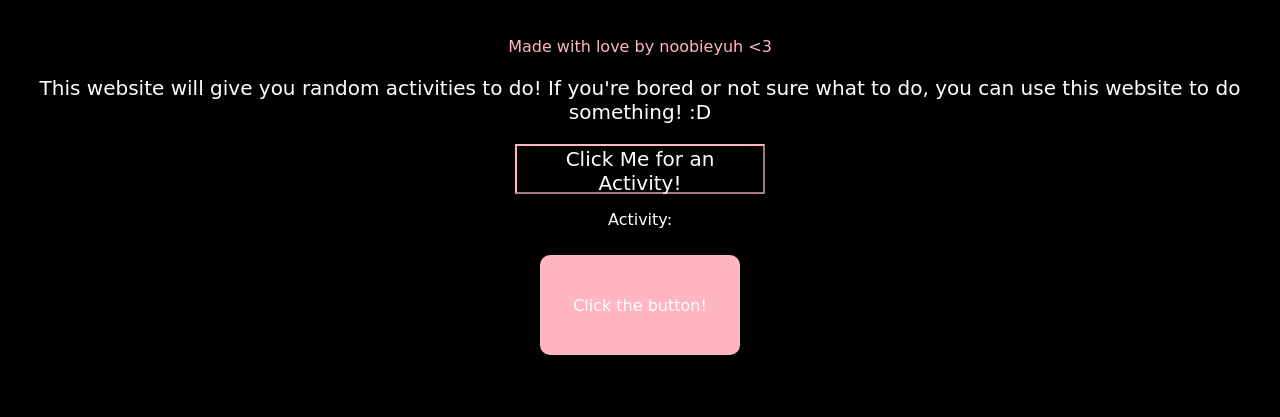
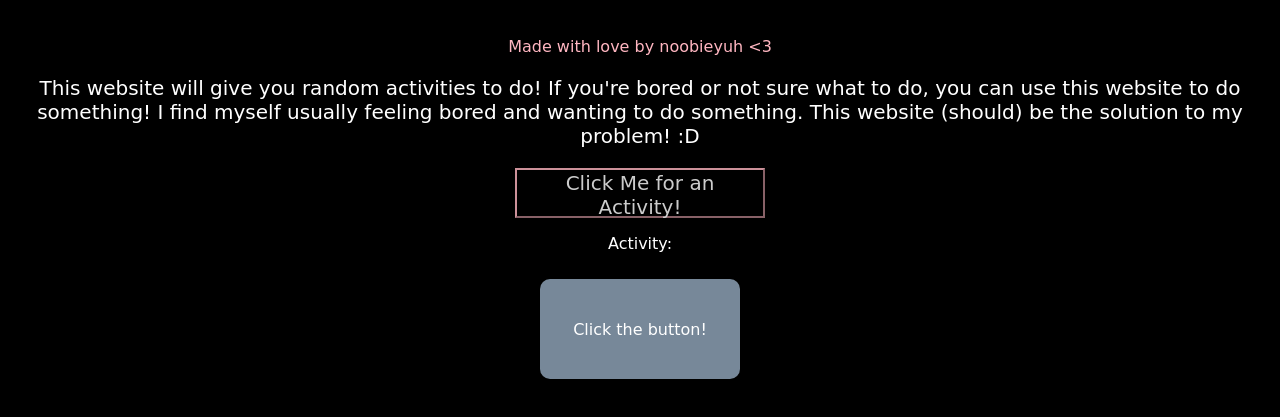
Before and after one commit to noobieyuh/activity-generator, a plain HTML site: page index.html in a window 1280 px wide. Shown: the part 113-530 px from the top of the page. Drawn offline with Linux system fonts and the light colour scheme; a web font is replaced by a local one.

Commit message:
more pushing

```diff
--- a/index.html
+++ b/index.html
@@ -13,7 +13,7 @@
 <body>
     <h1 class = "title-text">Activity Generator!</h1>
     <p class = "support-text">Made with love by noobieyuh <3</p>
-    <p class = "info-text">This website will give you random activities to do! If you're bored or not sure what to do, you can use this website to do something! :D</p>
+    <p class = "info-text">This website will give you random activities to do! If you're bored or not sure what to do, you can use this website to do something! I find myself usually feeling bored and wanting to do something. This website (should) be the solution to my problem! :D</p>
     <button class = "activity-button">Click Me for an Activity!</button>
     <p class = "activity-title">Activity:</p>
     <div class = "container">
--- a/styles.css
+++ b/styles.css
@@ -40,7 +40,23 @@ body
     width: 250px;
     height: 50px;
     font-size: 20px;
+    opacity: .8;
+    transition: .5s;
 }
+
+.activity-button:hover
+{
+    opacity: 1;
+    background-color: plum;
+}
+
+.activity-button:active
+{
+    opacity: .4;
+    background-color: plum;
+}
+
+
 
 .container
 {
@@ -54,7 +70,7 @@ body
     height: 100px;
     border: 10px;
     border-radius: 10px;
-    background-color: lightpink;
+    background-color: lightslategray;
     align-content: center;
 }
 
```
